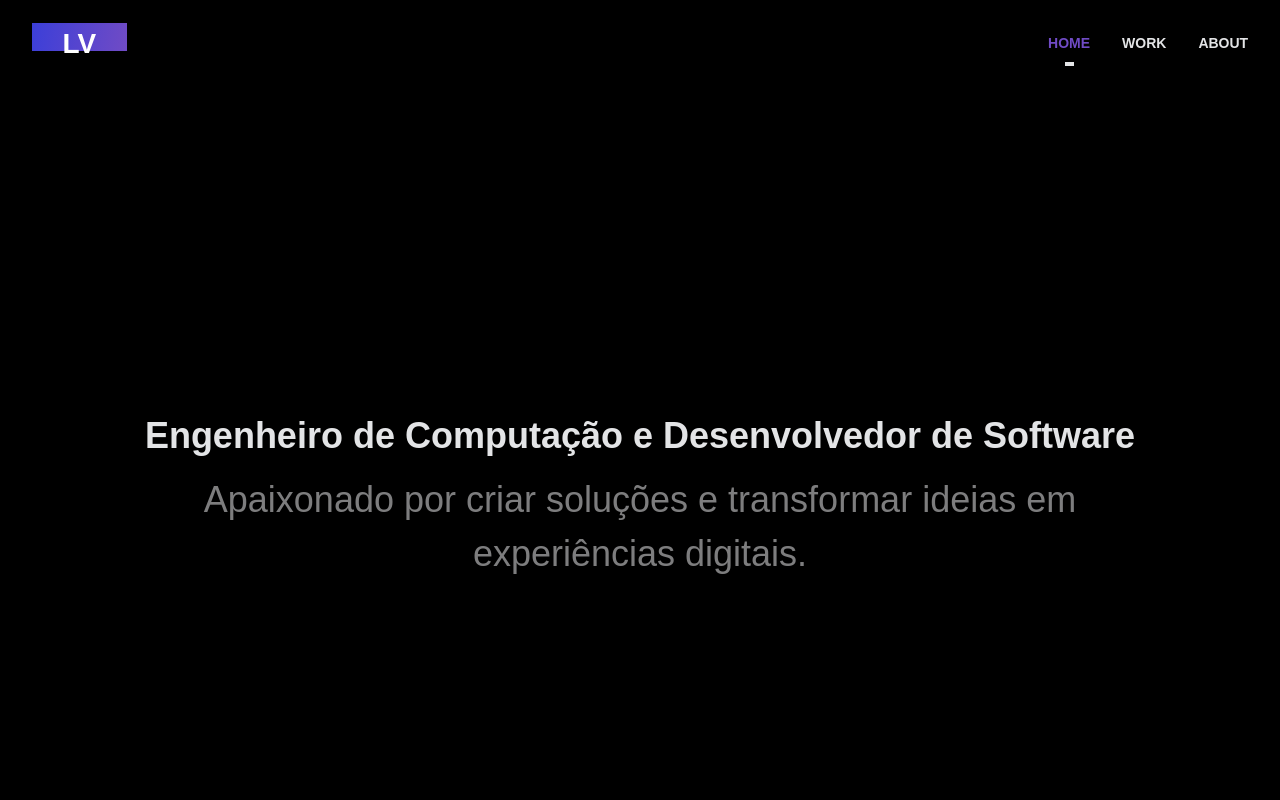
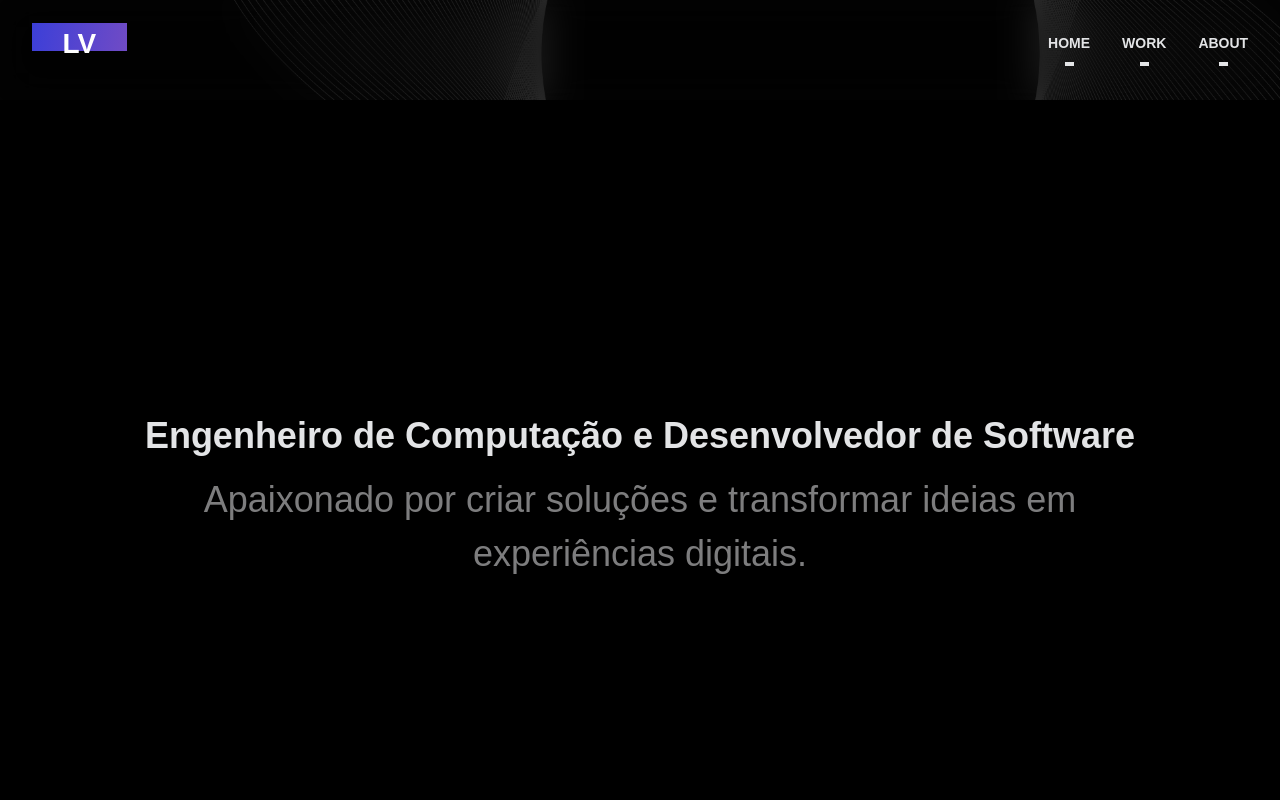
Before and after one commit to Carlos-Levi/Portifolio, a Next.js app: page / in a window 1280 px wide. Shown: the top 800 px of the page. Built offline with nearby package versions, Linux system fonts and the light colour scheme.

Commit message:
add funcionalidade Header

```diff
--- a/src/app/components/Header.tsx
+++ b/src/app/components/Header.tsx
@@ -1,13 +1,18 @@
 "use client";
 
-import React from 'react';
+import React, { useState } from 'react';
 import styles from '../styles/Header.module.css';
 
 const Header: React.FC = () => {
+  const [activeSection, setActiveSection] = useState<string>('');
+
   const scrollToSection = (sectionId: string) => {
     const section = document.getElementById(sectionId);
     if (section) {
       section.scrollIntoView({ behavior: 'smooth' });
+      setActiveSection(sectionId); // Atualiza a seção ativa
+    } else {
+      console.warn(`Section with ID "${sectionId}" not found.`);
     }
   };
 
@@ -17,15 +22,32 @@ const Header: React.FC = () => {
         <div className={styles.logo}>LV</div>
       </div>
       <div className={styles.navContainer}>
-        <div onClick={() => scrollToSection('home')} className={styles.navItem}>
-          <div className={styles.navTextActive}>HOME</div>
+        <div
+          onClick={() => scrollToSection('home')}
+          className={styles.navItem}
+        >
+          <div className={activeSection === 'home' ? styles.navTextActive : styles.navText}>
+            HOME
+          </div>
           <div className={styles.underline}></div>
         </div>
-        <div onClick={() => scrollToSection('work')} className={styles.navItem}>
-          <div className={styles.navText}>Work</div>
+        <div
+          onClick={() => scrollToSection('work')}
+          className={styles.navItem}
+        >
+          <div className={activeSection === 'work' ? styles.navTextActive : styles.navText}>
+            Work
+          </div>
+          <div className={styles.underline}></div>
         </div>
-        <div onClick={() => scrollToSection('about')} className={styles.navItem}>
-          <div className={styles.navText}>About</div>
+        <div
+          onClick={() => scrollToSection('about')}
+          className={styles.navItem}
+        >
+          <div className={activeSection === 'about' ? styles.navTextActive : styles.navText}>
+            About
+          </div>
+          <div className={styles.underline}></div>
         </div>
       </div>
     </div>
--- a/src/app/styles/Header.module.css
+++ b/src/app/styles/Header.module.css
@@ -8,8 +8,23 @@
   justify-content: center;
   align-items: flex-start;
   gap: 921px;
-  background: rgba(0, 0, 0, 0.970);
-  backdrop-filter: blur(10px); /* Para justar o nível de desfoque conforme necessário */
+  background-image: url('/LooperGroup2.png');
+  background-size: cover;
+  background-position: center;
+  background-color: rgba(0, 0, 0, 0.5); /* Adiciona um fundo semitransparente */
+  backdrop-filter: blur(20px);
+}
+
+.headerContainer::before {
+  content: '';
+  position: absolute;
+  top: 0;
+  left: 0;
+  width: 100%;
+  height: 100%;
+  background: inherit;
+  filter: blur(20px);
+  z-index: -1;
 }
 
 .logoContainer {
@@ -47,10 +62,15 @@
   align-items: center;
   gap: 8px;
   text-decoration: none; /* Remove o sublinhado dos links */
+  cursor: pointer; /* Adiciona o cursor pointer para indicar que é clicável */
 }
 
-.navItem a {
-  text-decoration: none; /* Garante que o link não tenha sublinhado */
+.navItem:hover .navText {
+  color: #704bc5; /* Altere a cor ao passar o mouse */
+}
+
+.navItem:hover .underline {
+  width: 100%; /* Expande o sublinhado ao passar o mouse */
 }
 
 .navTextActive {
@@ -71,10 +91,12 @@
   text-transform: uppercase;
   line-height: 21px;
   word-wrap: break-word;
+  transition: color 0.3s ease, transform 0.3s ease; /* Adiciona uma transição suave */
 }
 
 .underline {
   width: 9px;
   height: 0;
   border: 2.5px solid #E3E4E6;
+  transition: width 0.3s ease; /* Adiciona uma transição suave ao sublinhado */
 }
```
